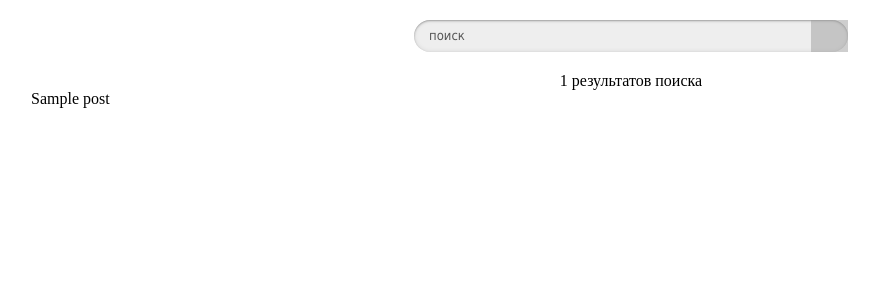
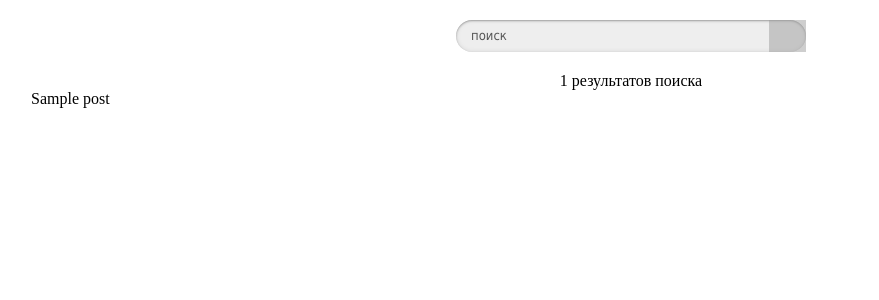
Before and after one commit to Dellavrite/my_django_project, a Django app: template templates/result.html in a window 1280 px wide. Shown: the top 300 px of the page, without its empty margins (9-888 px from the left). Run offline with Django 4.2, Linux system fonts and the light colour scheme; the template is opened without the code that fills it: most values are stand-ins (such as "Sample title", 1, 10 or a date in 2020); grey boxes are pictures that could not be loaded.

Commit message:
update grafic

```diff
--- a/searchEngine/utils.py
+++ b/searchEngine/utils.py
@@ -8,6 +8,7 @@ from searchEngine.models import News
 
 
 def engine(word):
+    word += " "
     morph = pymorphy2.MorphAnalyzer()
     morph_words = [f"'{x.word}'" for x in morph.parse(word.lower())[0].lexeme]
     vector = SearchVector("post_name")
--- a/static/css/style.css
+++ b/static/css/style.css
@@ -20,7 +20,7 @@
 .search {
 	/* устанавливаем необходимую ширину формы в зависимости от дизайна
 	** форма без проблем растягивается */
-	width: 35%;
+	width: 350px;
 
 	/* кнопку отправки будем позиционировать абсолютно,
 	** поэтому необходимо это свойство */
```
